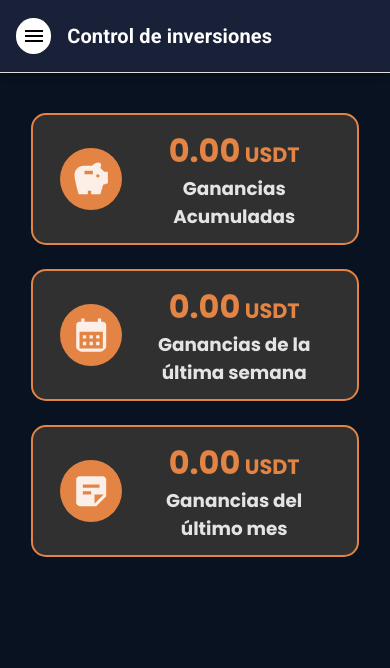
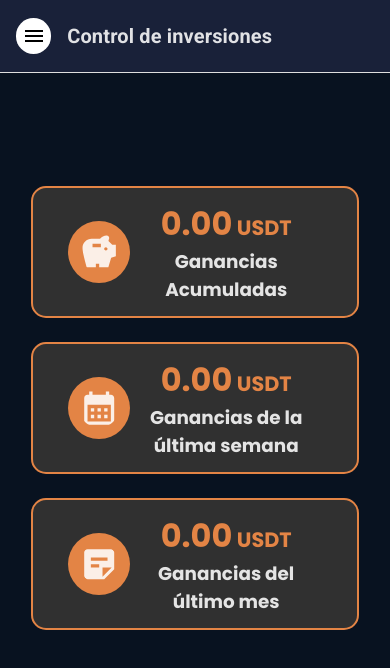
Before and after one commit to FacundoMangin41/Inversiones, a React (Vite) app: page /estadisticas in a window 390 px wide. Shown: the top 668 px of the page. Built offline with nearby package versions, Linux system fonts and the light colour scheme.

Commit message:
arreglo contenedor

```diff
--- a/src/components/header/Header.jsx
+++ b/src/components/header/Header.jsx
@@ -37,7 +37,7 @@ export default function ButtonAppBar() {
 
   return (
     <Box sx={{ flexGrow: 1 }}>
-      <AppBar position="fixed" >
+      <div position="fixed" >
         <div className="sideBar">
           <div className="botonHamburguesaCelular">
             <div className="botonHamburguesaSidebar">
@@ -73,7 +73,7 @@ export default function ButtonAppBar() {
             </nav>
           </div>
         </div>
-      </AppBar>
+      </div>
       <div style={{ paddingTop: '75px' }}></div>
     </Box>
   );
--- a/src/components/target/css/tarjetas.css
+++ b/src/components/target/css/tarjetas.css
@@ -120,7 +120,7 @@
     .containerTarjetas{
         width: 11rem;
         height: 6rem;
-        gap: 1rem;
+        gap: 0rem;
     }
 
     .iconoTarjeta{
@@ -146,7 +146,7 @@
     .containerTarjetas{
         width: 75vw;
         height: 6rem;
-        gap: 1rem;
+
     }
 
     .iconoTarjeta{
```
